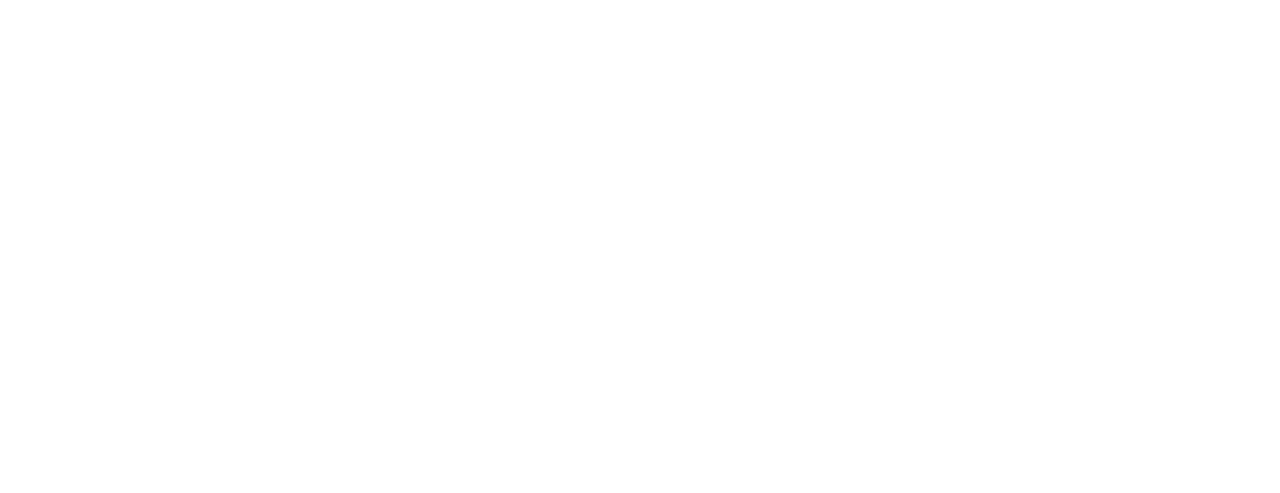
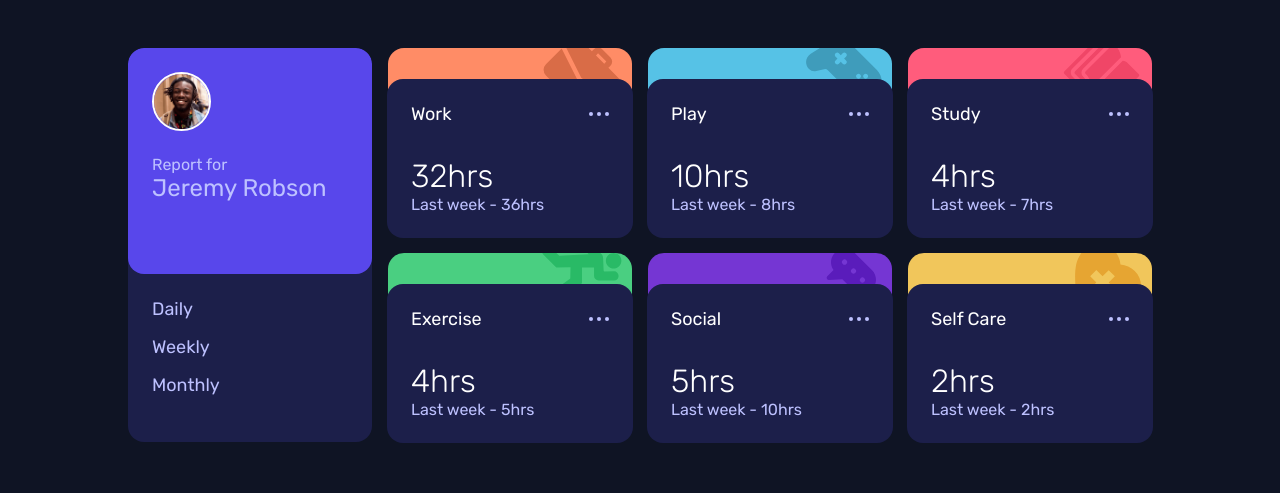
Before and after one commit to thelonglqd/fm_js_fundamental_3, a plain HTML site: page index.html in a window 1280 px wide. Drawn offline with Linux system fonts and the light colour scheme.

Commit message:
complete UI

```diff
--- a/index.html
+++ b/index.html
@@ -11,7 +11,133 @@
 </head>
 
 <body>
+  <main class="main">
+    <section class="user__filter">
+      <div class="user">
+        <div class="user__avatar">
+          <img src="images/image-jeremy.png" alt="">
+        </div>
+        <div class="user__information">
+          <p class="user__report">Report for</p>
+          <p class="user__fullname">Jeremy Robson</p>
+        </div>
+      </div>
+      <nav class="filter">
+        <ul class="filter__list">
+          <li class="filter__item">
+            <a href="#">Daily</a>
+          </li>
+          <li class="filter__item">
+            <a href="#">Weekly</a>
+          </li>
+          <li class="filter__item">
+            <a href="#">Monthly</a>
+          </li>
+        </ul>
+      </nav>
+    </section>
+    <section class="activities__card activities__card--work">
+      <div class="activities__info">
+        <div class="activities__info--top">
+          <p class="activities__title">Work</p>
+          <div class="activities__menu">
+            <div class="activities__dot"></div>
+            <div class="activities__dot"></div>
+            <div class="activities__dot"></div>
+          </div>
+        </div>
+        <div class="activities__info--bottom">
+          <p class="activities__current">32hrs</p>
+          <p class="activities__previous">Last week - 36hrs</p>
+        </div>
+      </div>
+    </section>
 
+    <section class="activities__card activities__card--play">
+      <div class="activities__info">
+        <div class="activities__info--top">
+          <p class="activities__title">Play</p>
+          <div class="activities__menu">
+            <div class="activities__dot"></div>
+            <div class="activities__dot"></div>
+            <div class="activities__dot"></div>
+          </div>
+        </div>
+        <div class="activities__info--bottom">
+          <p class="activities__current">10hrs</p>
+          <p class="activities__previous">Last week - 8hrs</p>
+        </div>
+      </div>
+    </section>
+
+    <section class="activities__card activities__card--study">
+      <div class="activities__info">
+        <div class="activities__info--top">
+          <p class="activities__title">Study</p>
+          <div class="activities__menu">
+            <div class="activities__dot"></div>
+            <div class="activities__dot"></div>
+            <div class="activities__dot"></div>
+          </div>
+        </div>
+        <div class="activities__info--bottom">
+          <p class="activities__current">4hrs</p>
+          <p class="activities__previous">Last week - 7hrs</p>
+        </div>
+      </div>
+    </section>
+
+    <section class="activities__card activities__card--exercise">
+      <div class="activities__info">
+        <div class="activities__info--top">
+          <p class="activities__title">Exercise</p>
+          <div class="activities__menu">
+            <div class="activities__dot"></div>
+            <div class="activities__dot"></div>
+            <div class="activities__dot"></div>
+          </div>
+        </div>
+        <div class="activities__info--bottom">
+          <p class="activities__current">4hrs</p>
+          <p class="activities__previous">Last week - 5hrs</p>
+        </div>
+      </div>
+    </section>
+
+    <section class="activities__card activities__card--social">
+      <div class="activities__info">
+        <div class="activities__info--top">
+          <p class="activities__title">Social</p>
+          <div class="activities__menu">
+            <div class="activities__dot"></div>
+            <div class="activities__dot"></div>
+            <div class="activities__dot"></div>
+          </div>
+        </div>
+        <div class="activities__info--bottom">
+          <p class="activities__current">5hrs</p>
+          <p class="activities__previous">Last week - 10hrs</p>
+        </div>
+      </div>
+    </section>
+
+    <section class="activities__card activities__card--selfcare">
+      <div class="activities__info">
+        <div class="activities__info--top">
+          <p class="activities__title">Self Care</p>
+          <div class="activities__menu">
+            <div class="activities__dot"></div>
+            <div class="activities__dot"></div>
+            <div class="activities__dot"></div>
+          </div>
+        </div>
+        <div class="activities__info--bottom">
+          <p class="activities__current">2hrs</p>
+          <p class="activities__previous">Last week - 2hrs</p>
+        </div>
+      </div>
+    </section>
+  </main>
 </body>
 
 </html>
--- a/style.css
+++ b/style.css
@@ -0,0 +1,261 @@
+@import url('https://fonts.googleapis.com/css2?family=Rubik:ital,wght@0,300..900;1,300..900&display=swap');
+
+*,
+*::after,
+*::before {
+  padding: 0;
+  margin: 0;
+  box-sizing: border-box;
+}
+
+@media (prefers-reduced-motion: reduce) {
+  *,
+  *::after,
+  *::before {
+    animation-duration: 0.01ms !important;
+    animation-iteration-count: 1 !important;
+    transition-duration: 0.01ms !important;
+  }
+}
+
+img {
+  display: block;
+  width: 100%;
+  height: auto;
+  object-fit: cover;
+}
+
+ul {
+  list-style: none;
+}
+
+:root {
+  --color-purple-600: hsl(246, 80%, 60%);
+  --color-orange-300: hsl(15, 100%, 70%);
+  --color-blue-300: hsl(195, 74%, 62%);
+  --color-pink-400: hsl(348, 100%, 68%);
+  --color-green-400: hsl(145, 58%, 55%);
+  --color-purple-700: hsl(264, 64%, 52%);
+  --color-yellow-300: hsl(43, 84%, 65%);
+  --color-navy-950: hsl(226, 43%, 10%);
+  --color-navy-900: hsl(235, 46%, 20%);
+  --color-purple-500: hsl(235, 45%, 61%);
+  --color-navy-200: hsl(236, 100%, 87%);
+
+  --fsize-200: 1.125rem;
+  --fsize-300: 1.5rem;
+  --fsize-400: 2rem;
+
+  --fweight-300: 300;
+  --fweight-400: 400;
+  --fweight-500: 500;
+
+  --common-border-radius: 16px;
+}
+
+body {
+  font-family: 'Rubik', sans-serif;
+  font-optical-sizing: auto;
+  background-color: var(--color-navy-950);
+}
+
+.main {
+  padding: min(3em, 6%);
+  display: grid;
+  gap: 2em;
+
+  @media (min-width: 64em) {
+    grid-template-columns: repeat(4, 1fr);
+    grid-auto-rows: 1fr;
+    align-items: stretch;
+    width: min(90%, 70em);
+    margin: auto;
+    gap: 1em;
+  }
+}
+
+.main > * {
+  width: min(90%, 30rem);
+  justify-self: center;
+
+  @media (min-width: 64em) {
+    width: 100%;
+  }
+}
+
+.user__filter {
+  background-color: var(--color-navy-900);
+  border-radius: var(--common-border-radius);
+  overflow: hidden;
+
+  @media (min-width: 64em) {
+    grid-row: span 2;
+  }
+}
+
+.user {
+  background-color: var(--color-purple-600);
+
+  display: flex;
+  align-items: center;
+  gap: 1.5em;
+  border-radius: var(--common-border-radius);
+  padding: 1.5rem;
+
+  @media (min-width: 64em) {
+    flex-direction: column;
+    align-items: start;
+    padding-block-end: 4.5rem;
+  }
+}
+
+.user__avatar {
+  width: 20%;
+  border-radius: 50%;
+  border: 2px solid white;
+
+  @media (min-width: 64em) {
+    width: 30%;
+  }
+}
+
+.user__report {
+  color: var(--color-navy-200);
+}
+
+.user__fullname {
+  font-size: var(--fsize-300);
+  color: var(--color-navy-200);
+}
+
+.filter__list {
+  display: flex;
+  justify-content: space-between;
+  padding: 1.5rem;
+
+  @media (min-width: 64em) {
+    flex-direction: column;
+    gap: 1em;
+  }
+}
+
+.filter__list a {
+  text-decoration: none;
+  color: var(--color-navy-200);
+  font-size: var(--fsize-200);
+}
+
+.filter__list a:hover {
+  color: white;
+}
+
+.activities {
+  margin-block-start: 2rem;
+}
+
+.activities__card {
+  background-repeat: no-repeat;
+  background-position: top -10px right 10px;
+
+  border-radius: var(--common-border-radius);
+  padding-block-start: 2rem;
+
+  display: flex;
+}
+
+.activities__card--work {
+  background-image: url(images/icon-work.svg);
+  background-color: var(--color-orange-300);
+}
+
+.activities__card--play {
+  background-image: url(images/icon-play.svg);
+  background-color: var(--color-blue-300);
+}
+
+.activities__card--study {
+  background-image: url(images/icon-study.svg);
+  background-color: var(--color-pink-400);
+}
+
+.activities__card--exercise {
+  background-image: url(images/icon-exercise.svg);
+  background-color: var(--color-green-400);
+}
+
+.activities__card--social {
+  background-image: url(images/icon-social.svg);
+  background-color: var(--color-purple-700);
+}
+
+.activities__card--selfcare {
+  background-image: url(images/icon-self-care.svg);
+  background-color: var(--color-yellow-300);
+}
+
+.activities__info {
+  flex-grow: 1;
+  padding: 1.5rem;
+  background-color: var(--color-navy-900);
+  border-top-left-radius: var(--common-border-radius);
+  border-top-right-radius: var(--common-border-radius);
+
+  border-radius: var(--common-border-radius);
+  margin: -1px;
+}
+
+.activities__info--top,
+.activities__info--bottom {
+  display: flex;
+  justify-content: space-between;
+  align-items: center;
+}
+
+.activities__info--bottom {
+  @media (min-width: 64em) {
+    flex-direction: column;
+    align-items: start;
+
+    margin-block-start: 2rem;
+  }
+}
+
+.activities__title {
+  font-size: var(--fsize-200);
+  color: white;
+}
+
+.activities__current {
+  font-size: var(--fsize-400);
+  font-weight: var(--fweight-300);
+  color: white;
+}
+
+.activities__menu {
+  cursor: pointer;
+  display: flex;
+  gap: 0.25em;
+  color: var(--color-navy-200);
+}
+
+.activities__menu:hover > .activities__dot:first-child {
+  transform: translateX(-4px);
+}
+
+.activities__menu:hover > .activities__dot:last-child {
+  transform: translateX(4px);
+}
+
+.activities__dot {
+  background-color: var(--color-navy-200);
+  width: 4px;
+  height: 4px;
+
+  border-radius: 50%;
+
+  transition: transform 0.25s ease-in-out;
+}
+
+.activities__previous {
+  color: var(--color-navy-200);
+}
```
Also changed, not shown: data.json (added, +104 -0 lines), images/favicon-32x32.png (added), images/icon-ellipsis.svg (added), images/icon-exercise.svg (added), images/icon-play.svg (added), images/icon-self-care.svg (added), images/icon-social.svg (added), images/icon-study.svg (added), images/icon-work.svg (added), images/image-jeremy.png (added).
